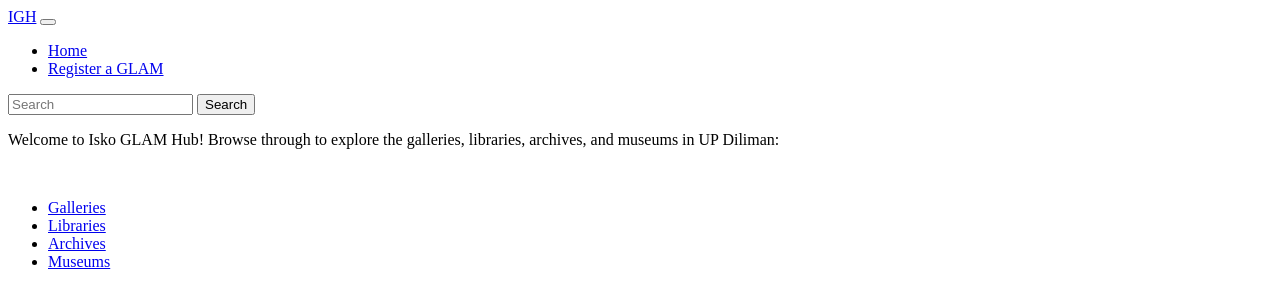
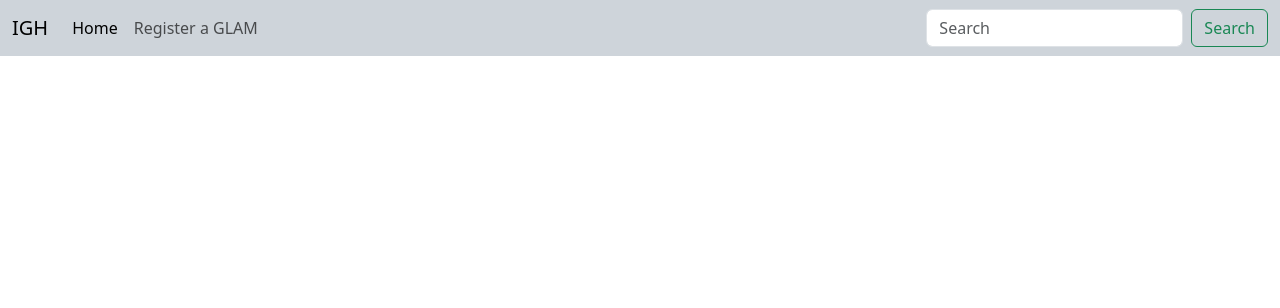
Before and after one commit to gdomancenon/isko_glam_hub, a Flask app: page / in a window 1280 px wide. Shown: the top 308 px of the page. Run offline with Flask 3, Linux system fonts and the light colour scheme.

Commit message:
Update base.html

```diff
--- a/templates/base.html
+++ b/templates/base.html
@@ -2,11 +2,14 @@
 <html lang="en">
 <head>
     <meta charset="UTF-8">
+    <meta http-equiv="X-UA-Compatible" content="IE=edge">
     <meta name="viewport" content="width=device-width, initial-scale=1.0">
-    <title> Isko GLAM Hub </title>
+    <link href="https://cdn.jsdelivr.net/npm/bootstrap@5.3.0-alpha3/dist/css/bootstrap.min.css" rel="stylesheet" integrity="sha384-KK94CHFLLe+nY2dmCWGMq91rCGa5gtU4mk92HdvYe+M/SXH301p5ILy+dN9+nJOZ" crossorigin="anonymous">
+
+    <title>Isko GLAM Hub</title>
 </head>
 <body>
-    {% block content %}
+
     <nav class="navbar navbar-expand-sm bg-dark-subtle bg-body-tertiary">
         <div class="container-fluid">
           <a class="navbar-brand" href="{{url_for('index')}}">IGH</a>
@@ -31,14 +34,11 @@
       </nav>
 
     <div class="m-4">
-      <p>Welcome to Isko GLAM Hub! Browse through to explore the galleries, libraries, archives, and museums in UP Diliman:</p>
-<br>
-<ul>
-    <li><a href="/places/galleries">Galleries</a></li>
-    <li><a href="/places/libraries">Libraries</a></li>
-    <li><a href="/places/archives">Archives</a></li>
-    <li><a href="/places/museums">Museums</a></li>
-</ul>
-    {% endblock %}
+        {% block content %}
+        {% endblock %}
+    </div>
+
+    <script src="https://cdn.jsdelivr.net/npm/bootstrap@5.3.0-alpha3/dist/js/bootstrap.bundle.min.js" integrity="sha384-ENjdO4Dr2bkBIFxQpeoTz1HIcje39Wm4jDKdf19U8gI4ddQ3GYNS7NTKfAdVQSZe" crossorigin="anonymous"></script>
+
 </body>
 </html>
```
